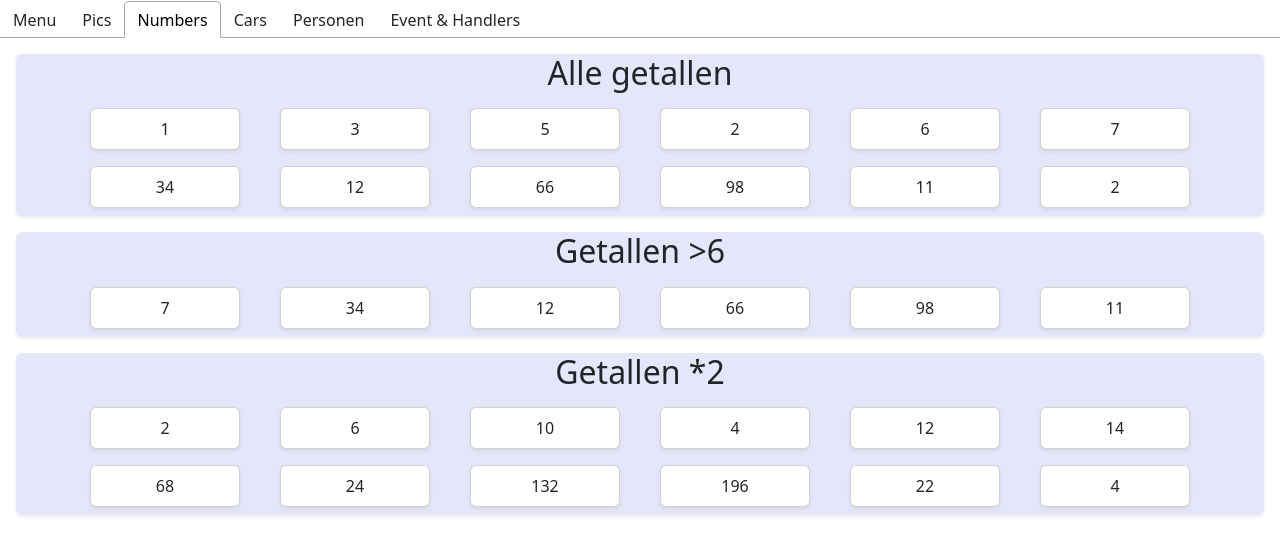
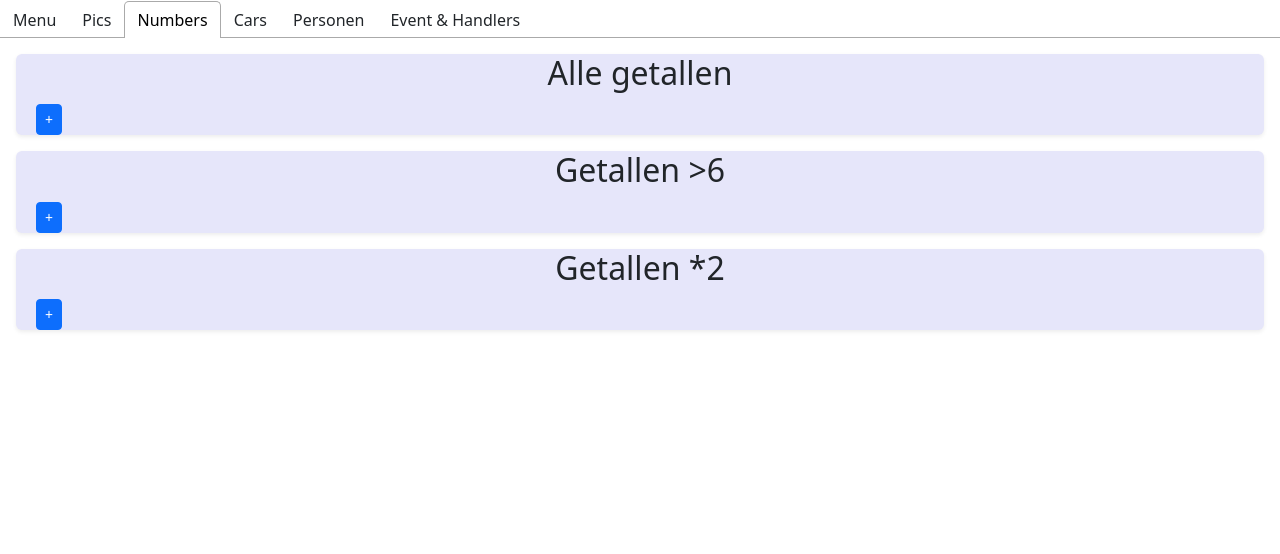
Before and after one commit to InesEmily/dynamic_oefeningen, a React (Create React App) app: page / in a window 1280 px wide. Both pictures are taken after a click on the tab "Numbers". Shown: the top 554 px of the page. Built offline with nearby package versions, Linux system fonts and the light colour scheme.

Commit message:
Bundel 4 oef 4.4

```diff
--- a/src/components/Section.js
+++ b/src/components/Section.js
@@ -1,16 +1,25 @@
 import {Button, Container, Row} from "react-bootstrap";
+import {useState} from "react";
+import {MyButton} from "./MyButton";
 
 export function Section(props) {
     const {title, children} = props;
+    const [isOpen,setIsOpen] =useState(false);
     return (
+
         <div className="mt-3 rounded shadow-sm" style={{backgroundColor: "lavender"}}>
             {/*<Button style={{margin:" 5px"}} variant={"primary"} onClick={()=>alert(button)}>Click</Button>*/}
             <h2 className="text-center">{title}</h2>
-            <Container>
-                <Row>
-                    {children}
-                </Row>
-            </Container>
+
+            <div>
+                <MyButton onClick={()=>{setIsOpen(!isOpen)}}>{isOpen? '-':'+'}</MyButton>
+                <Container>
+                    <Row>
+                        {(isOpen)?children:""}
+                    </Row>
+                </Container>
+
+            </div>
         </div>
     );
 }
```
